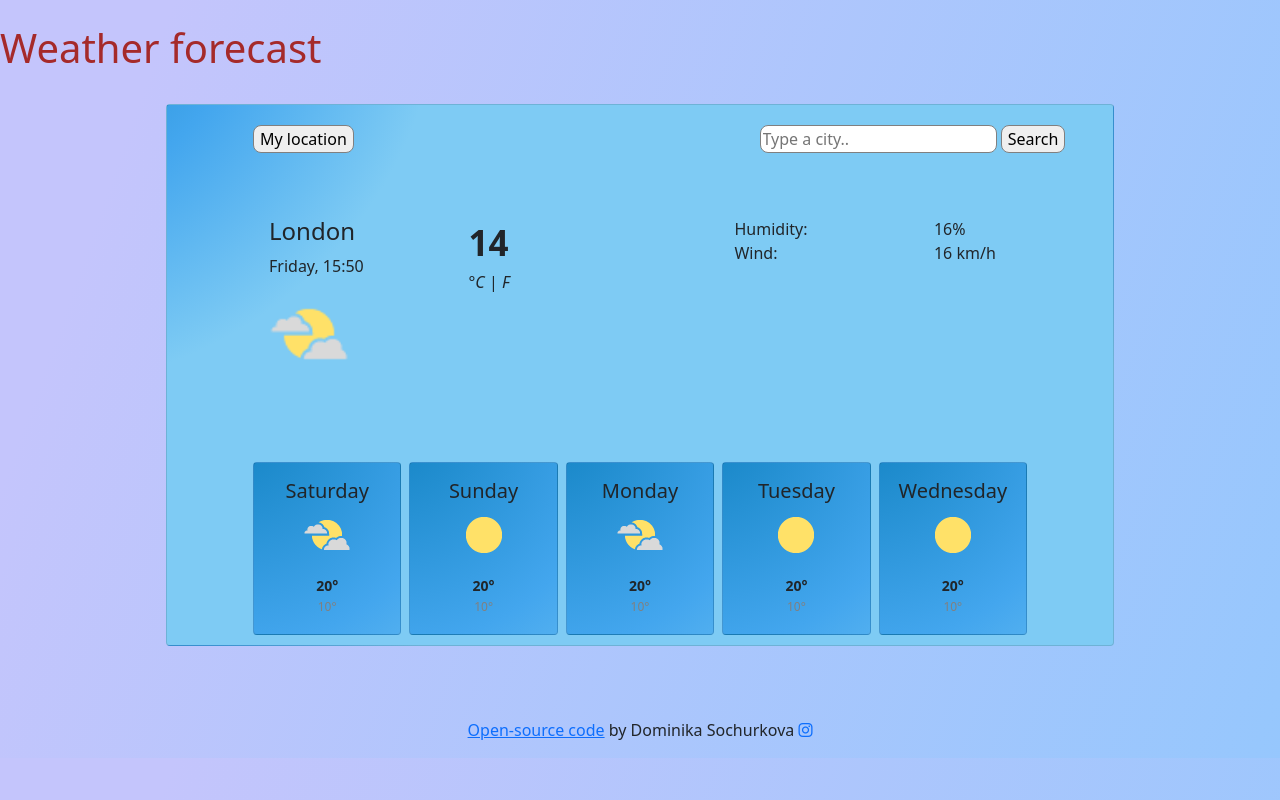
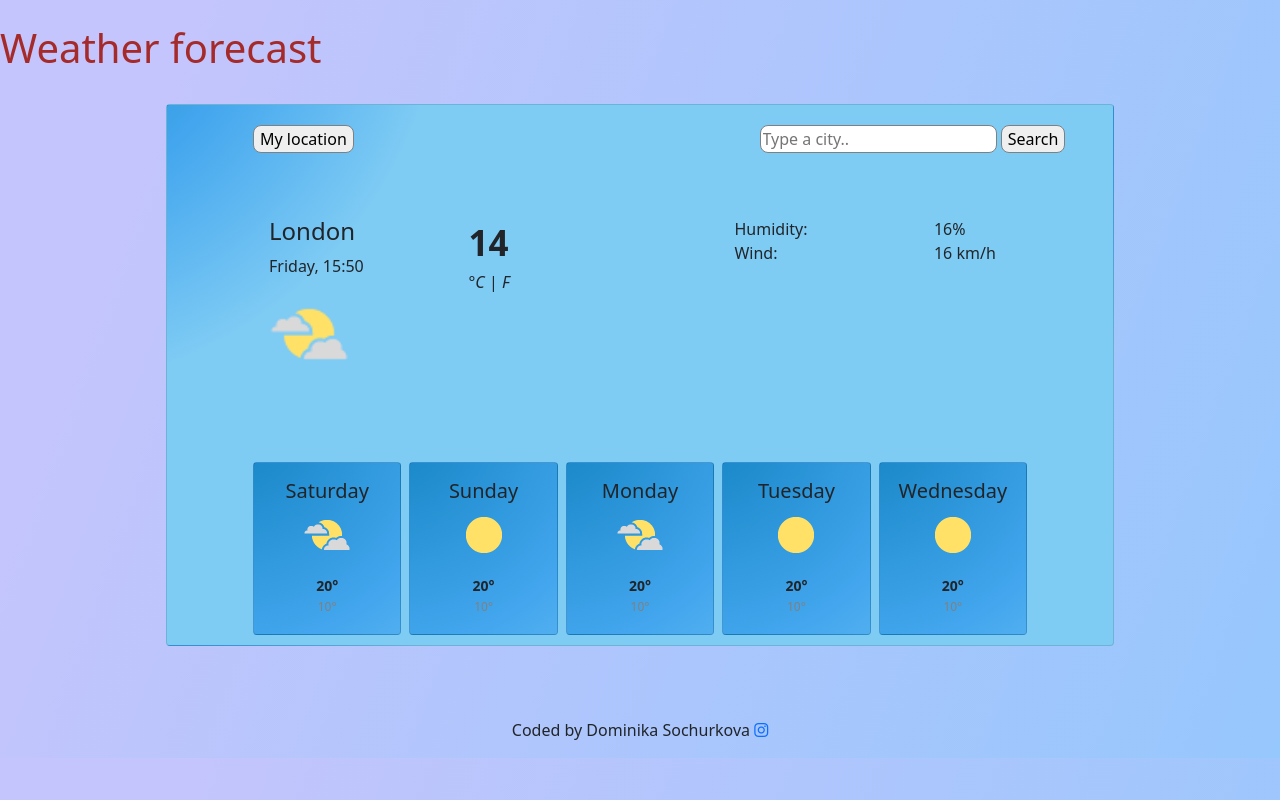
Before and after one commit to Dom1ka/Weather-app-project, a plain HTML site: page index.html in a window 1280 px wide. Drawn offline with nearby package versions, Linux system fonts and the light colour scheme.

Commit message:
Coder info

```diff
--- a/index.html
+++ b/index.html
@@ -142,10 +142,7 @@
     <br />
     <br />
     <p class="coder">
-      <a href="https://github.com/Dom1ka/Weather-app-project">
-        Open-source code</a
-      >
-      by Dominika Sochurkova
+      Coded by Dominika Sochurkova
       <a href="https://www.instagram.com/dom.ika/"
         ><i class="fab fa-instagram"></i
       ></a>
--- a/src/index.js
+++ b/src/index.js
@@ -8,7 +8,6 @@ let minutes = now.getMinutes();
 if (minutes < 10) {
   minutes = `0${minutes}`;
 }
-
 let days = [
   "Sunday",
   "Monday",
```
